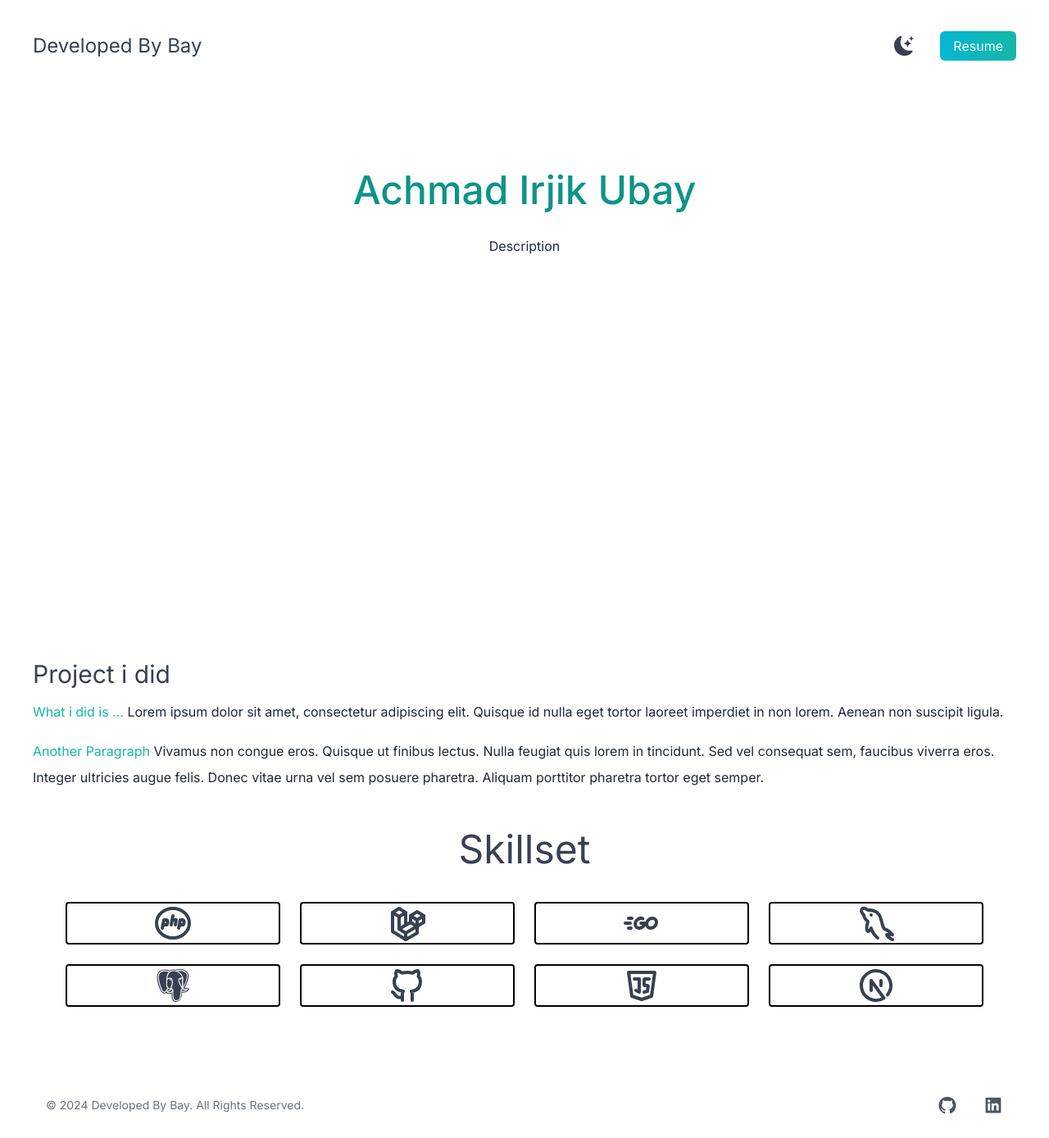
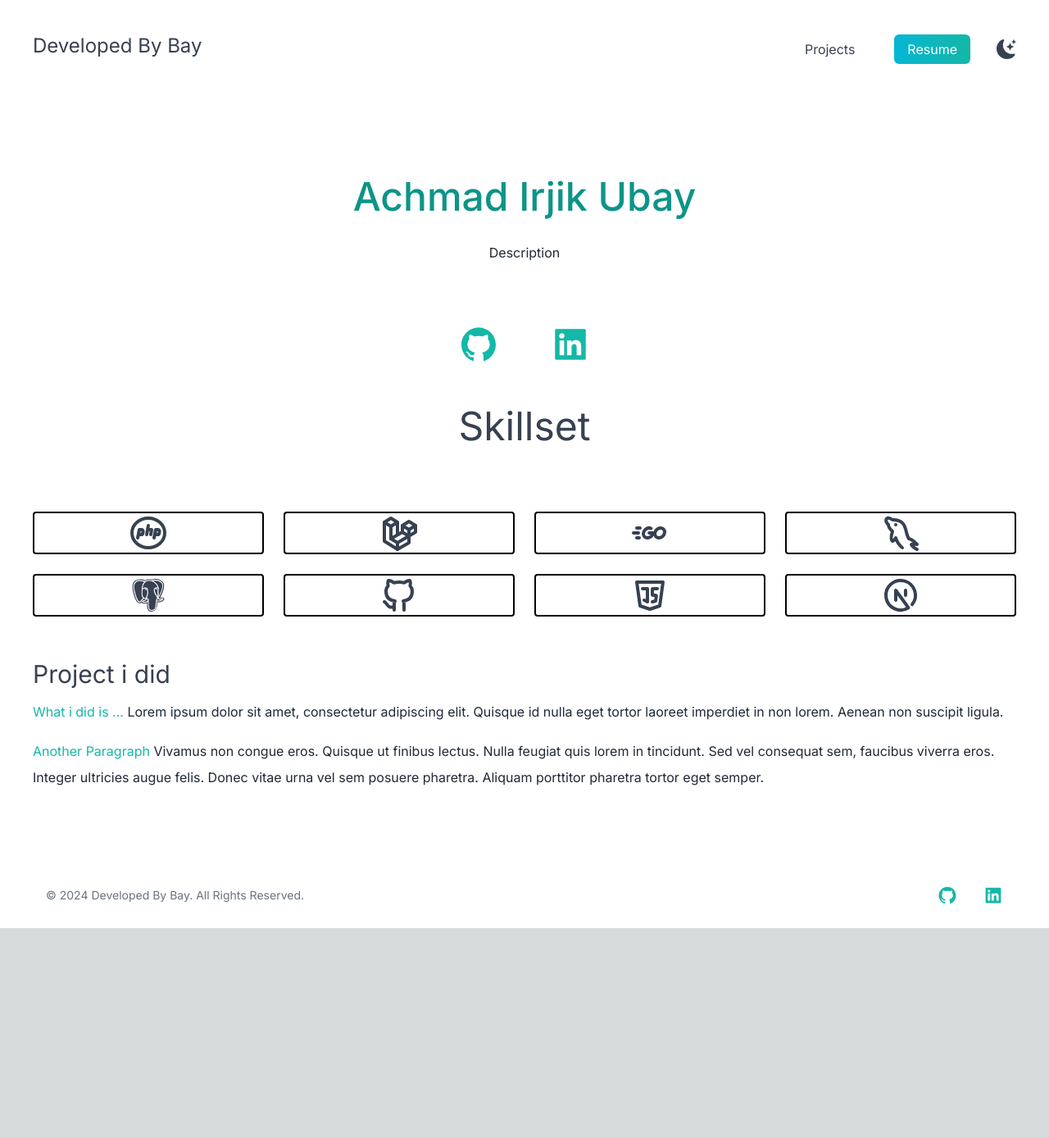
Before and after one commit to Aiubay/aiubay.github.io, a Next.js app: page / in a window 1280 px wide. Shown: the whole page at 82% size. After the commit the page ends 1132 px from the top, so only its background shows below. Built offline with nearby package versions, Linux system fonts and the light colour scheme.

Commit message:
Change to component system

```diff
--- /dev/null
+++ b/src/app/Home/home.js
@@ -0,0 +1,27 @@
+
+import { AiFillLinkedin, AiFillGithub } from "react-icons/ai";
+
+function Homepage() {
+  return (
+    <>
+      <div className="text-center p-10">
+        <h2 className="text-5xl py-2 text-teal-600 font-medium">
+          {" "}
+          Achmad Irjik Ubay{" "}
+        </h2>
+        {/* <h3 className="text-2xl py-2"> <Type className="text-bold text-gray-800"/> </h3> */}
+        <h3 className="text-md py-5 leading-8 text-gray-800"> Description </h3>
+      </div>
+      <div className="text-5xl flex justify-center gap-16 py-3 text-gray-600">
+        <a href="https://github.com/Aiubay" target="_blank">
+          <AiFillGithub className="text-teal-500" />
+        </a>
+        <a href="https://www.linkedin.com/in/aiubay/" target="_blank">
+        <AiFillLinkedin className="text-teal-500" />
+        </a>
+      </div>
+    </>
+  );
+}
+
+export default Homepage;
--- /dev/null
+++ b/src/app/Projects/page.js
@@ -0,0 +1,24 @@
+function Projects(){
+    return (
+      <section>
+        <div>
+          <h3 className="text-3xl py-1"> Project i did </h3>
+          <p className="text-md py-2 leading-8 text-gray-800">
+            <span className="text-teal-500">What i did is ... </span>
+            Lorem ipsum dolor sit amet, consectetur adipiscing elit. Quisque id
+            nulla eget tortor laoreet imperdiet in non lorem. Aenean non
+            suscipit ligula.
+          </p>
+          <p className="ext-md py-2 leading-8 text-gray-800">
+            <span className="text-teal-500">Another Paragraph </span>
+            Vivamus non congue eros. Quisque ut finibus lectus. Nulla feugiat
+            quis lorem in tincidunt. Sed vel consequat sem, faucibus viverra
+            eros. Integer ultricies augue felis. Donec vitae urna vel sem
+            posuere pharetra. Aliquam porttitor pharetra tortor eget semper.
+          </p>
+        </div>
+      </section>
+    );
+}
+
+export default Projects;
--- /dev/null
+++ b/src/app/Resume/page.js
@@ -0,0 +1,12 @@
+export default function Resume(){
+    return(
+
+        <div>
+            <h1 className="text-5xl">
+                HELLO WORLD
+            </h1>
+        </div>
+
+    );
+
+}
--- a/src/app/footer.js
+++ b/src/app/footer.js
@@ -13,8 +13,14 @@ function Footer() {
           . All Rights Reserved.
         </span>
         <div className="flex justify-center gap-8 py-3 text-gray-600 text-2xl">
-          <AiFillGithub />
-          <AiFillLinkedin />
+          <AiFillGithub
+            href="https://github.com/Aiubay"
+            className="text-teal-500"
+          />
+          <AiFillLinkedin
+            href="https://www.linkedin.com/in/aiubay/"
+            className="text-teal-500"
+          />
         </div>
       </div>
     </footer>
--- /dev/null
+++ b/src/app/navbar.js
@@ -0,0 +1,27 @@
+import { BsFillMoonStarsFill } from "react-icons/bs";
+
+function Navbar() {
+  return (
+    <nav className="py-10 mb-12 flex justify-between sticky top-0">
+      <h1 className="text-2xl">Developed By Bay</h1>
+      <ul className="flex items-center">
+        <li className="px-4 py-2 ml-8">
+            Projects
+        </li>
+        <li>
+          <a
+            className="bg-gradient-to-r from-cyan-500 to-teal-500 text-white px-4 py-2 rounded-md ml-8"
+            href="/Resume"
+          >
+            Resume
+          </a>
+        </li>
+        <li>
+          <BsFillMoonStarsFill className="cursor-pointer text-2xl ml-8" />
+        </li>
+      </ul>
+    </nav>
+  );
+}
+
+export default Navbar;
--- a/src/app/page.js
+++ b/src/app/page.js
@@ -1,5 +1,4 @@
 'use client'
-import { BsFillMoonStarsFill } from "react-icons/bs";
 import {AiFillLinkedin,AiFillGithub} from 'react-icons/ai';
 import {
   TbBrandPhp,
@@ -13,63 +12,16 @@ import {
 import { BiLogoPostgresql } from "react-icons/bi";
 import Footer from "./footer";
 import Type from "./Type";
+import Navbar from './navbar';
+import Homepage from './Home/home';
+import Projects from './Projects/page';
 export default function Home() {
   return (
     <main className="bg-white px-10 text-gray-700">
       <section className="min-h-screen">
-        <nav className="py-10 mb-12 flex justify-between sticky top-0">
-          <h1 className="text-2xl">Developed By Bay</h1>
-          <ul className="flex items-center">
-            <li>
-              <BsFillMoonStarsFill className="cursor-pointer text-2xl" />
-            </li>
-            <li>
-              <a
-                className="bg-gradient-to-r from-cyan-500 to-teal-500 text-white px-4 py-2 rounded-md ml-8"
-                href="#"
-              >
-                Resume
-              </a>
-            </li>
-          </ul>
-        </nav>
-        <div className="text-center p-10">
-          <h2 className="text-5xl py-2 text-teal-600 font-medium">
-            {" "}
-            Achmad Irjik Ubay{" "}
-          </h2>
-          {/* <h3 className="text-2xl py-2"> <Type className="text-bold text-gray-800"/> </h3> */}
-          <h3 className="text-md py-5 leading-8 text-gray-800">
-            {" "}
-            Description{" "}
-          </h3>
-        </div>
-        {/* <div className="text-5xl flex justify-center gap-16 py-3 text-gray-600">
-          <AiFillGithub />
-          <AiFillLinkedin />
-        </div> */}
-      </section>
-      <section>
-        <div>
-          <h3 className="text-3xl py-1"> Project i did </h3>
-          <p className="text-md py-2 leading-8 text-gray-800">
-            <span className="text-teal-500">What i did is ... </span>
-            Lorem ipsum dolor sit amet, consectetur adipiscing elit. Quisque id
-            nulla eget tortor laoreet imperdiet in non lorem. Aenean non
-            suscipit ligula.
-          </p>
-          <p className="ext-md py-2 leading-8 text-gray-800">
-            <span className="text-teal-500">Another Paragraph </span>
-            Vivamus non congue eros. Quisque ut finibus lectus. Nulla feugiat
-            quis lorem in tincidunt. Sed vel consequat sem, faucibus viverra
-            eros. Integer ultricies augue felis. Donec vitae urna vel sem
-            posuere pharetra. Aliquam porttitor pharetra tortor eget semper.
-          </p>
-        </div>
-      </section>
-      <section className="text-center p-10">
-        <h1 className="text-5xl"> Skillset</h1>
-
+        <Navbar />
+        <Homepage />
+        <h1 className="text-5xl text-center p-10"> Skillset</h1>
         <div class="grid grid-cols-4 gap-2 md:gap-4 lg:gap-6 text-5xl py-10 ">
           <div className="hover:scale-110 border-2 border rounded border-black flex justify-center">
             <TbBrandPhp />
@@ -97,6 +49,8 @@ export default function Home() {
           </div>
         </div>
       </section>
+      <Projects />
+      <section className="text-center p-10"></section>
       <Footer />
     </main>
   );
```
